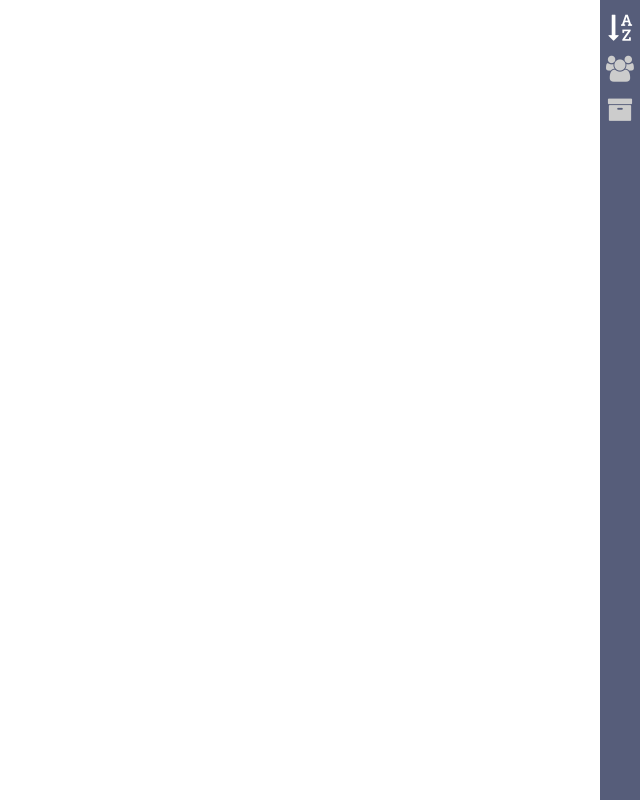
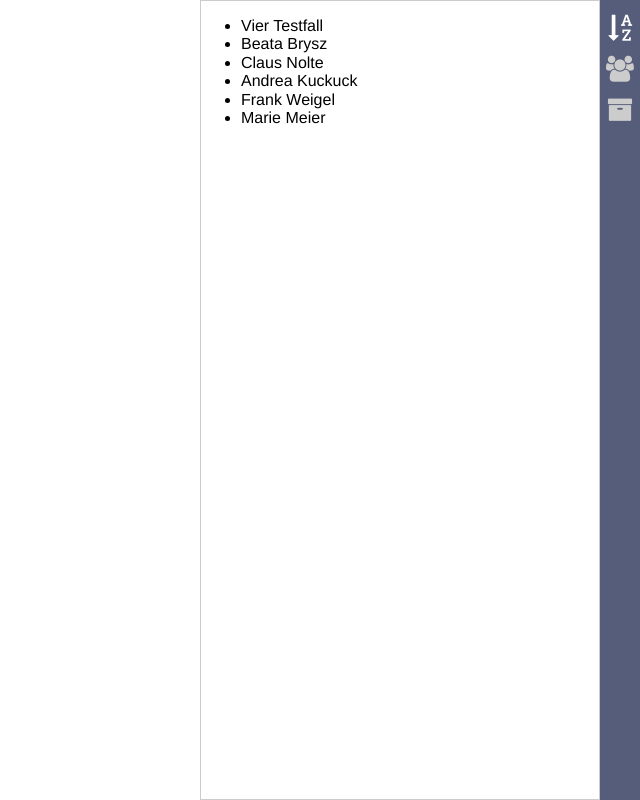
Before and after one commit to DenisPronin/vue-test, a Vue app: page /#/ in a window 1280 px wide. Shown: the whole page, without its empty margins (640-1280 px from the left). Built offline with nearby package versions, Linux system fonts and the light colour scheme.

Commit message:
show simple list items

```diff
--- a/src/components/DepositStation.vue
+++ b/src/components/DepositStation.vue
@@ -2,6 +2,7 @@
   <div class="deposit-station">
     <div v-if="isReady" class="deposit-station__ready">
       <deposit-station-navigation />
+      <deposit-station-list />
     </div>
   </div>
 </template>
@@ -9,9 +10,12 @@
 <script>
   import { mapState } from 'vuex';
   import DepositStationNavigation from './DepositStationNavigation';
+  import DepositStationList from './DepositStationList';
 
   export default {
-    components: { DepositStationNavigation },
+    components: {
+      DepositStationList,
+      DepositStationNavigation },
     name: 'DepositStation',
 
     created () {
@@ -33,6 +37,8 @@
   }
 
   .deposit-station__ready {
+    display: flex;
+    flex-direction: row-reverse;
     height: 100%;
   }
 </style>
--- /dev/null
+++ b/src/components/DepositStationList.vue
@@ -0,0 +1,53 @@
+<template>
+  <div class="deposit-station-list-container">
+    <ul class="deposit-station-list">
+      <li
+        v-for="id in list.ids"
+      >
+        {{allItems[id].label}}
+      </li>
+    </ul>
+  </div>
+</template>
+
+<script>
+  import { mapState } from 'vuex';
+
+  export default {
+    name: 'DepositStationList',
+
+    computed: mapState({
+      list: (state) => {
+        const activeId = state.navigation.activeId;
+        const patients = state.patients;
+        let data = patients.activePatients;
+        if (activeId === 'archive') {
+          data = patients.archivePatients;
+        }
+        if (activeId === 'group') {
+          data = patients.groups;
+        }
+        return data;
+      },
+
+      allItems: (state) => {
+        const activeId = state.navigation.activeId;
+        const patients = state.patients;
+        let items = patients.all.items;
+        if (activeId === 'group') {
+          items = patients.groups.items;
+        }
+        return items;
+      }
+    })
+
+  };
+</script>
+
+<style scoped>
+  .deposit-station-list-container {
+    border: 1px solid #ccc;
+    height: 100%;
+    width: 400px;
+  }
+</style>
--- a/src/components/DepositStationNavigationIcon.vue
+++ b/src/components/DepositStationNavigationIcon.vue
@@ -1,5 +1,5 @@
 <template>
-  <li class="icons-list__item">
+  <li class="icons-list__item" v-on:click="selectNavigationItem">
     <span v-bind:class="classObject"></span>
   </li>
 </template>
@@ -31,7 +31,11 @@
       }
     },
 
-    methods: {}
+    methods: {
+      selectNavigationItem () {
+        this.$store.commit('navigation/selectNavigationItem', this.item.id);
+      }
+    }
   };
 </script>
 
--- a/src/store/modules/navigation.js
+++ b/src/store/modules/navigation.js
@@ -12,7 +12,8 @@ export default {
   namespaced: true,
   state: {
     ids: [],
-    items: {}
+    items: {},
+    activeId: ''
   },
 
   mutations: {
@@ -23,6 +24,10 @@ export default {
       if (ids.length > 0) {
         state.activeId = ids[0];
       }
+    },
+
+    selectNavigationItem (state, id) {
+      state.activeId = id;
     }
   },
 
--- a/src/store/modules/patients.js
+++ b/src/store/modules/patients.js
@@ -24,7 +24,7 @@ const parseData = (items) => {
       if (!groups.items[groupTitle]) {
         groups.ids.push(groupTitle);
         groups.items[groupTitle] = {
-          title: groupTitle,
+          label: groupTitle,
           ids: [],
           activeId: ''
         };
```
